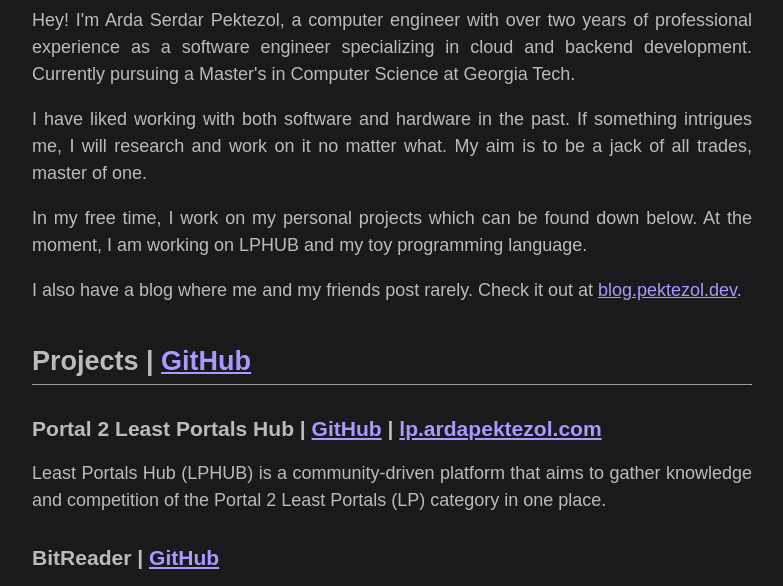
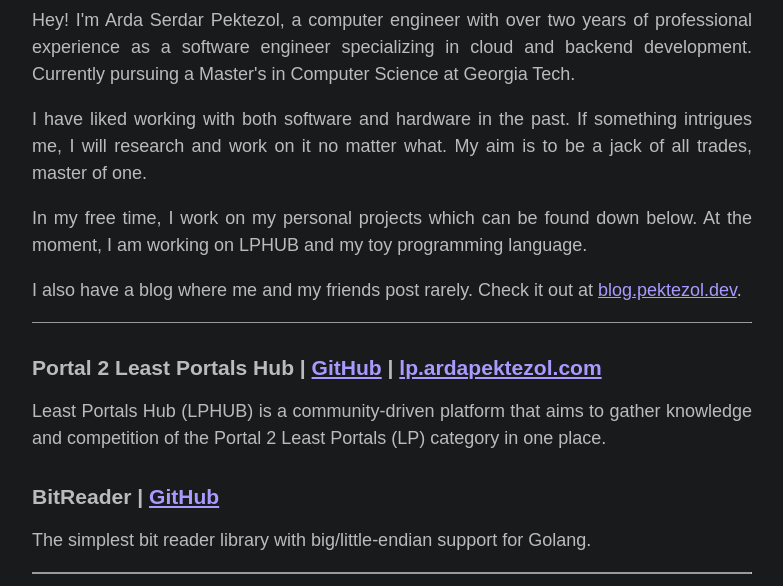
Before and after one commit to pektezol/pektezol, a plain HTML site: page index.html in a window 1280 px wide. Shown: the part 118-704 px from the top of the page, without its empty margins (248-1031 px from the left). Drawn offline with Linux system fonts and the light colour scheme.

Commit message:
pektezol: remove redundant projects title

```diff
--- a/index.html
+++ b/index.html
@@ -20,7 +20,6 @@
     <p>I have liked working with both software and hardware in the past. If something intrigues me, I will research and work on it no matter what. My aim is to be a jack of all trades, master of one.</p>
     <p>In my free time, I work on my personal projects which can be found down below. At the moment, I am working on LPHUB and my toy programming language.</p>
     <p>I also have a blog where me and my friends post rarely. Check it out at <a href="https://blog.pektezol.dev">blog.pektezol.dev</a>.</p>
-    <h2>Projects | <a href="https://github.com/pektezol">GitHub</a></h2>
     <hr>
     <h3>Portal 2 Least Portals Hub | <a href="https://github.com/pektezol/LeastPortalsHub">GitHub</a> | <a href="https://lp.ardapektezol.com">lp.ardapektezol.com</a></h3>
     <p>Least Portals Hub (LPHUB) is a community-driven platform that aims to gather knowledge and competition of the Portal 2 Least Portals (LP) category in one place.</p>
```
